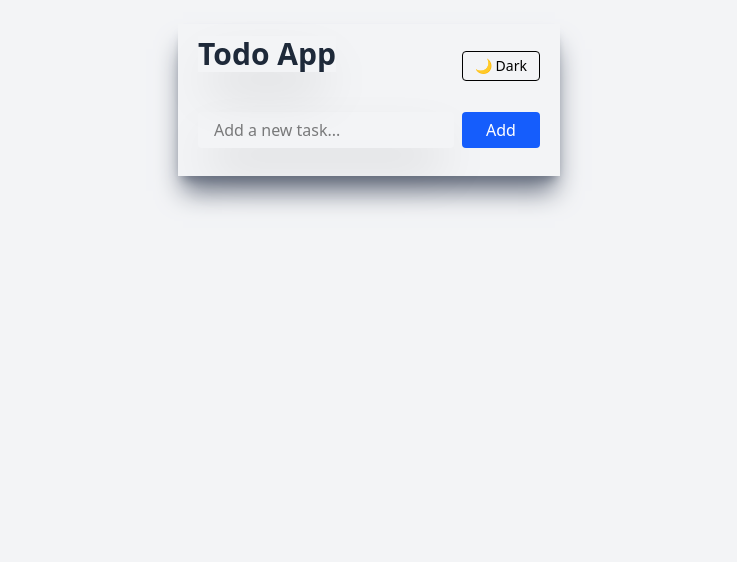
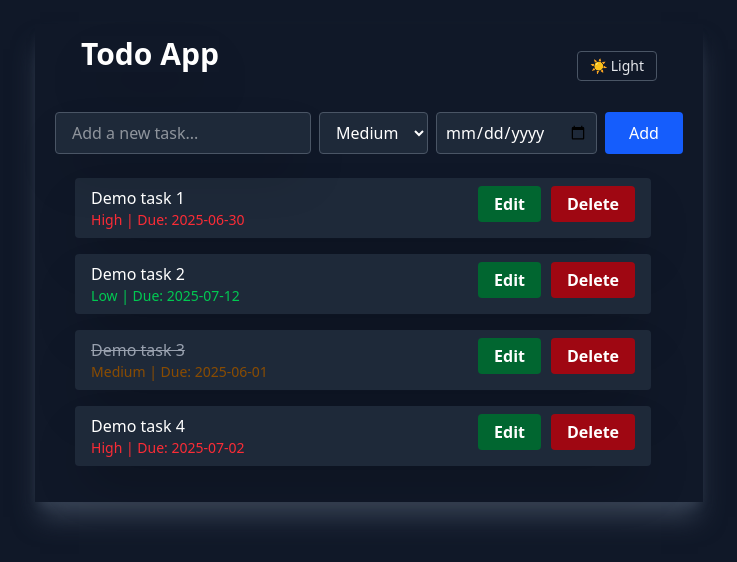
Before and after one commit to karthi-mr/react-todo-app, a React (Vite) app: page / in a window 1280 px wide. Shown: the top 562 px of the page, without its empty margins (271-1008 px from the left). Built offline with nearby package versions, Linux system fonts and the light colour scheme.

Commit message:
implemented priority and dueDate feature

```diff
--- a/src/App.jsx
+++ b/src/App.jsx
@@ -1,13 +1,14 @@
 import { useEffect, useState } from 'react';
-import { v4 as uuidv4 } from 'uuid';
 import Header from './components/Header';
 import TodoForm from './components/TodoForm';
 import TodoList from './components/TodoList';
 import ThemeToggle from './components/ThemeToggle';
+import { predefinedTasks } from './utils/sampleTasks';
 
+const setDarkModeInitially = true;
 export default function App() {
-  const [todos, setTodos] = useState([]);
-  const [darkMode, setDarkMode] = useState(false);
+  const [todos, setTodos] = useState(predefinedTasks);
+  const [darkMode, setDarkMode] = useState(setDarkModeInitially);
 
   useEffect(() => {
     document.documentElement.classList.toggle('dark', darkMode);
@@ -17,12 +18,7 @@ export default function App() {
     setDarkMode(!darkMode);
   }
 
-  const addTodo = (text) => {
-    const newTodo = {
-      id: uuidv4(),
-      text,
-      isCompleted: false,
-    };
+  const addTodo = (newTodo) => {
     setTodos([...todos, newTodo]);
   };
 
--- a/src/components/TodoForm.jsx
+++ b/src/components/TodoForm.jsx
@@ -1,7 +1,12 @@
 import { useState } from 'react';
+import { v4 as uuidv4 } from 'uuid';
+
+const defaultPriority = 'Medium';
 
 export default function TodoForm({ onAddTodo }) {
   const [input, setInput] = useState('');
+  const [priority, setPriority] = useState(defaultPriority);
+  const [dueDate, setDueDate] = useState('');
 
   function handleSumbit(e) {
     e.preventDefault();
@@ -9,8 +14,17 @@ export default function TodoForm({ onAddTodo }) {
     if (!input.trim())
       return;
 
-    onAddTodo(input);
+    const newTodo = {
+      id: uuidv4(),
+      text: input,
+      priority,
+      dueDate,
+      isCompleted: false
+    }
+    onAddTodo(newTodo);
+    setPriority(defaultPriority)
     setInput('');
+    setDueDate('');
   }
 
   return (
@@ -19,11 +33,26 @@ export default function TodoForm({ onAddTodo }) {
         type="text"
         id="input"
         name="input"
-        className="px-4 py-1.5 rounded w-64 shadow-2xl text-black dark:text-white"
+        className="px-4 py-1.5 rounded w-64 shadow-2xl text-black dark:text-white border dark:bg-gray-800 dark:border-gray-600"
         placeholder="Add a new task..."
         value={input}
         onChange={(e) => setInput(e.target.value)}
       />
+      <div className="flex gap-2">
+        <select
+          className="flex-1 px-3 py-2 border rounded dark:bg-gray-800 dark:border-gray-600"
+          value={priority}
+          onChange={(e) => setPriority(e.target.value)}>
+            <option>High</option>
+            <option>Medium</option>
+            <option>Low</option>
+        </select>
+        <input
+          type="date"
+          className="flex-1 px-2 py-2 border rounded dark:bg-gray-800 dark:border-gray-600"
+          value={dueDate}
+          onChange={(e) => setDueDate(e.target.value)} />
+      </div>
       <button className="bg-blue-600 hover:bg-blue-700 text-white px-6 py-1.5 rounded cursor-pointer">Add</button>
     </form>
   );
--- a/src/components/TodoItem.jsx
+++ b/src/components/TodoItem.jsx
@@ -1,45 +1,64 @@
 import { useState } from 'react';
 
+const priorityColor = {
+  High: 'text-red-500',
+  Medium: 'text-yellow-500',
+  Low: 'text-green-500',
+};
+
+const completedPriorityColor = {
+  High: 'text-red-800',
+  Medium: 'text-yellow-800',
+  Low: 'text-green-800',
+};
+
 export default function TodoItem({ todo, onUpdateTodo, onDeleteTodo, onUpdateTodoStatus }) {
-  const [isEditMode, setIsEditMode] = useState(true);
+  const [isEditMode, setIsEditMode] = useState(false);
   const [editVal, setEditVal] = useState('');
 
   function handleUpdateTask() {
-    onUpdateTodo(todo.id, editVal);
-    setEditVal('');
+    if (editVal.trim()) {
+      onUpdateTodo(todo.id, editVal);
+      setEditVal('');
+    }
     setIsEditMode(false);
   }
 
   return (
-    <li className="bg-white dark:bg-black flex justify-between items-center px-4 py-2 rounded shadow-2xl">
+    <li className="bg-white dark:bg-gray-800 flex px-4 py-2 rounded shadow-2xl items-start w-full space-x-2">
       {isEditMode ? (
         <>
           <input
             type="text"
-            className="py-1.5 px-4 border-2 dark:text-white"
+            className="py-1 px-4 border-2 w-full dark:text-white"
             value={editVal}
             onChange={(e) => setEditVal(e.target.value)}
           />
           <button
             onClick={handleUpdateTask}
-            className="text-white dark:text-white bg-green-800 hover:bg-green-600 font-semibold ml-10 px-4 py-1.5 rounded cursor-pointer">
+            className="text-white dark:text-white bg-green-800 hover:bg-green-600 font-semibold px-4 py-1.5 rounded cursor-pointer ml-auto">
             Update
           </button>
           <button
-            className="text-white bg-red-800 hover:bg-red-600 font-semibold ml-0.5 px-4 py-1.5 rounded cursor-pointer"
+            className="text-white bg-red-800 hover:bg-red-600 font-semibold px-4 py-1.5 rounded cursor-pointer"
             onClick={() => setIsEditMode(false)}>
             Cancel
           </button>
         </>
       ) : (
         <>
-          <span
-            className={`flex-1 cursor-pointer ${
+          <div
+            className="w-full cursor-pointer"
+            onClick={() => onUpdateTodoStatus(todo.id)}>
+            <span className={`flex-1 ${
               todo.isCompleted ? 'line-through text-gray-400' : ''
-            }`}
-            onClick={() => onUpdateTodoStatus(todo.id)}>
-            {todo.text}
-          </span>
+            } transition-all duration-100`}>{todo.text}</span>
+            <div className="text-sm text-gray-500 dark:text-gray-300">
+              <span className={`${todo.isCompleted ? completedPriorityColor[todo.priority] : priorityColor[todo.priority]}`}>
+                {todo.priority} | Due: {todo.dueDate || 'N/A'}
+              </span>
+            </div>
+          </div>
           <button
             className="text-white bg-green-800 hover:bg-green-600 font-semibold ml-10 px-4 py-1.5 rounded cursor-pointer"
             onClick={() => setIsEditMode((editMode) => !editMode)}>
--- a/src/components/TodoList.jsx
+++ b/src/components/TodoList.jsx
@@ -2,7 +2,7 @@ import TodoItem from "./TodoItem";
 
 export default function TodoList({ todos, onUpdateTodo, onDeleteTodo, onUpdateTodoStatus }) {
   return (
-    <ul className="w-full max-w-md space-y-2">
+    <ul className="w-full max-w-xl space-y-4 mx-5 my-6">
       {todos.map(todo => (
         <TodoItem
           key={todo.id}
--- /dev/null
+++ b/src/utils/sampleTasks.js
@@ -0,0 +1,32 @@
+import { v4 as uuidv4 } from 'uuid';
+
+export const predefinedTasks = [
+  {
+    id: uuidv4(),
+    text: 'Demo task 1',
+    priority: 'High',
+    dueDate: '2025-06-30',
+    isCompleted: false
+  },
+  {
+    id: uuidv4(),
+    text: 'Demo task 2',
+    priority: 'Low',
+    dueDate: '2025-07-12',
+    isCompleted: false
+  },
+  {
+    id: uuidv4(),
+    text: 'Demo task 3',
+    priority: 'Medium',
+    dueDate: '2025-06-01',
+    isCompleted: true
+  },
+  {
+    id: uuidv4(),
+    text: 'Demo task 4',
+    priority: 'High',
+    dueDate: '2025-07-02',
+    isCompleted: false
+  }
+];
```
